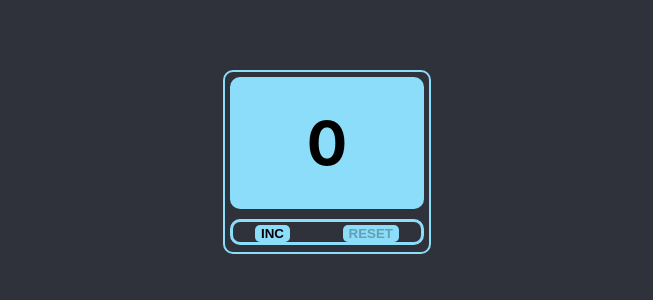
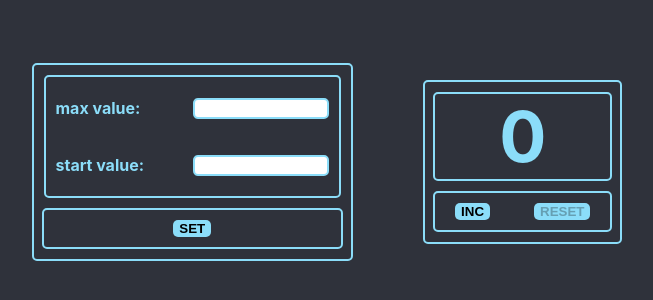
Before and after one commit to Armazok/Counter_Monday_Tuesday, a React (Create React App) app: page / in a window 1280 px wide. Shown: the part 238-538 px from the top of the page, without its empty margins (313-966 px from the left). Built offline with nearby package versions, Linux system fonts and the light colour scheme.

Commit message:
SettingNewComponent

```diff
--- a/src/App.css
+++ b/src/App.css
@@ -1,6 +1,7 @@
 .App {
-  background-color: #2f323b;
-   height: 100vh;
+    background-color: #2f323b;
+    height: 100vh;
     display: flex;
     align-items: center;
+    justify-content: center;
 }
--- a/src/App.tsx
+++ b/src/App.tsx
@@ -1,10 +1,12 @@
 import React from 'react';
 import './App.css';
 import {Counter} from "./Counter/Counter";
+import {Setting} from "./SettingCounter/Setting";
 
 function App() {
     return (
         <div className="App">
+            <Setting/>
             <Counter/>
         </div>
     );
--- a/src/Counter/Button.module.css
+++ /dev/null
@@ -1,49 +0,0 @@
-.counter {
-    display: flex;
-    flex-direction: column;
-    width: 208px;
-    height: 184px;
-    border: 2px solid #8bddf9;
-    margin: 0 auto;
-    text-align: center;
-    padding: 5px;
-    border-radius: 10px;
-    box-sizing: border-box;
-}
-
-.incButton {
-    background-color: #8bddf9;
-    border-radius: 5px;
-    border: none;
-    text-transform: uppercase;
-    font-weight: bold;
-}
-
-.resetButton {
-    background-color: #8bddf9;
-    border-radius: 5px;
-    border: none;
-    text-transform: uppercase;
-    font-weight: bold;
-}
-
-.counterStyle {
-    background-color: #8bddf9;
-    border-radius: 10px;
-    padding: 30px 65px;
-    margin-bottom: 10px;
-    text-transform: uppercase;
-    font-weight: bold;
-    font-size: 60px;
-
-}
-
-.buttonWrapper {
-    padding: 0 22px;
-    text-align: center;
-    display: inline-flex;
-    border: 3px solid #8bddf9;
-    align-items: center;
-    border-radius: 10px;
-    justify-content: space-between;
-}
--- /dev/null
+++ b/src/Counter/CounterButton.module.css
@@ -0,0 +1,48 @@
+.counter {
+    padding: 10px;
+    border: 2px solid #8bddf9;
+    display: flex;
+    flex-direction: column;
+    border-radius: 5px;
+    align-items: center;
+    justify-content: space-between;
+    box-sizing: border-box;
+}
+
+.counterStyle{
+    margin-bottom: 10px;
+    text-align: center;
+    border: 2px solid #8bddf9;
+    border-radius: 5px;
+    font-size: 70px;
+    font-weight: 700;
+    color: #8bddf9;
+    width: 100%;
+}
+
+.buttonWrapper{
+    border: 2px solid #8bddf9;
+    display: flex;
+    justify-content: space-between;
+    border-radius: 5px;
+    width: 100%;
+}
+
+.incButton{
+    background-color: #8bddf9;
+    border: none;
+    border-radius: 5px;
+    font-weight: 700;
+    margin: 10px 20px;
+    text-transform: uppercase;
+}
+
+
+.resetButton{
+    background-color: #8bddf9;
+    border: none;
+    border-radius: 5px;
+    font-weight: 700;
+    margin: 10px 20px;
+    text-transform: uppercase;
+}
--- a/src/Counter/MultiButton.tsx
+++ b/src/Counter/MultiButton.tsx
@@ -7,9 +7,12 @@ type MultiButtonType = {
     styleButton?: string
 }
 
-   /* ? styleButton : ""*/
-
-export const MultiButton:React.FC<MultiButtonType> = ({name, callback, disable, styleButton}) => {
+export const MultiButton: React.FC<MultiButtonType> = ({
+                                                           name,
+                                                           callback,
+                                                           disable,
+                                                           styleButton
+                                                       }) => {
     const callBackFunction = () => callback()
     return (
         <div>
--- /dev/null
+++ b/src/SettingCounter/Setting.module.css
@@ -0,0 +1,54 @@
+.setting {
+    padding: 10px;
+    border: 2px solid #8bddf9;
+    display: flex;
+    flex-direction: column;
+    border-radius: 5px;
+    align-items: center;
+    justify-content: space-between;
+    box-sizing: border-box;
+    margin-right: 70px;
+}
+
+.wrapper {
+    border: 2px solid #8bddf9;
+    margin-bottom: 10px;
+    border-radius: 5px;
+}
+
+.buttonWrapper {
+    border-radius: 5px;
+    display: flex;
+    justify-content: space-around;
+    width: 100%;
+    border: 2px solid #8bddf9;
+}
+
+.textSetting {
+    margin: 5px 10px;
+    display: flex;
+    justify-content: space-between;
+    align-items: center;
+}
+
+.pText {
+    color: #8bddf9;
+    font-weight: 700;
+}
+
+.input {
+    border-radius: 5px;
+    border: 2px solid #8bddf9;
+    text-align: center;
+    height: 100%;
+    width: 47%;
+}
+
+.setButton {
+    background-color: #8bddf9;
+    border: none;
+    border-radius: 5px;
+    font-weight: 700;
+    margin: 10px 20px;
+    text-transform: uppercase;
+}
--- /dev/null
+++ b/src/SettingCounter/Setting.tsx
@@ -0,0 +1,29 @@
+import React from 'react';
+import {MultiButton} from "../Counter/MultiButton";
+import s from "./Setting.module.css"
+
+export const Setting = () => {
+    return (
+        <div className={s.setting}>
+            <div className={s.wrapper}>
+                <div className={s.textSetting}>
+                    <p className={s.pText}>max value:</p>
+                    <input
+                        className={s.input}
+                        type="number"
+                    />
+                </div>
+                <div className={s.textSetting}>
+                    <p className={s.pText}>start value:</p>
+                    <input
+                        className={s.input}
+                        type="number"
+                    />
+                </div>
+            </div>
+            <div className={s.buttonWrapper}>
+                <MultiButton styleButton={s.setButton} name={"set"} callback={() => {}}/>
+            </div>
+        </div>
+    );
+};
```
Also changed, not shown: src/Counter/Counter.tsx (+4 -5 lines).
